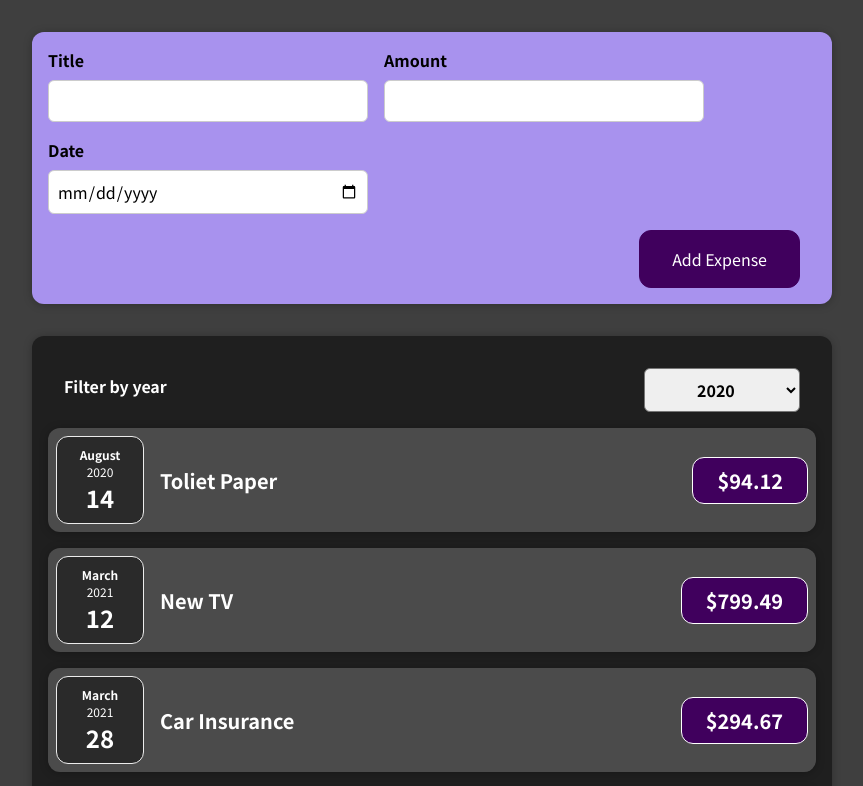
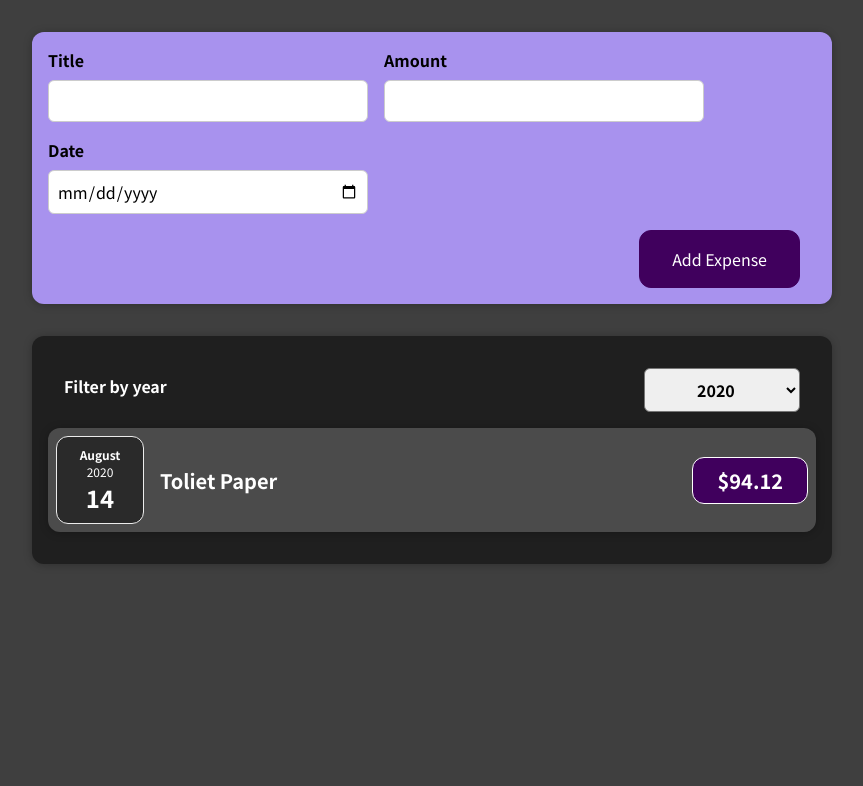
Before and after one commit to afrochef22/expenseTracker, a React (Create React App) app: page / in a window 1280 px wide. Shown: the top 786 px of the page, without its empty margins (208-1071 px from the left). Built offline with nearby package versions, Linux system fonts and the light colour scheme.

Commit message:
made the date filter functional

```diff
--- a/src/components/Expenses/Expenses.js
+++ b/src/components/Expenses/Expenses.js
@@ -12,13 +12,18 @@
 		setFilteredYear(selectedYear);
 	};
 
+	const filteredExpneses = props.items.filter((expense) => {
+		return expense.date.getFullYear().toString() === filteredYear;
+	});
+	console.log("test", filteredExpneses);
+
 	return (
 		<Card className="expenses">
 			<ExpenseFilter
 				selected={filteredYear}
 				onChangeFilter={filterChangeHandler}
 			/>
-			{props.items.map((expense) => (
+			{filteredExpneses.map((expense) => (
 				<ExpenseItem
 					key={expense.id}
 					title={expense.title}
```
Also changed, not shown: 1 other file (tests, documents, lock files or other folders).
